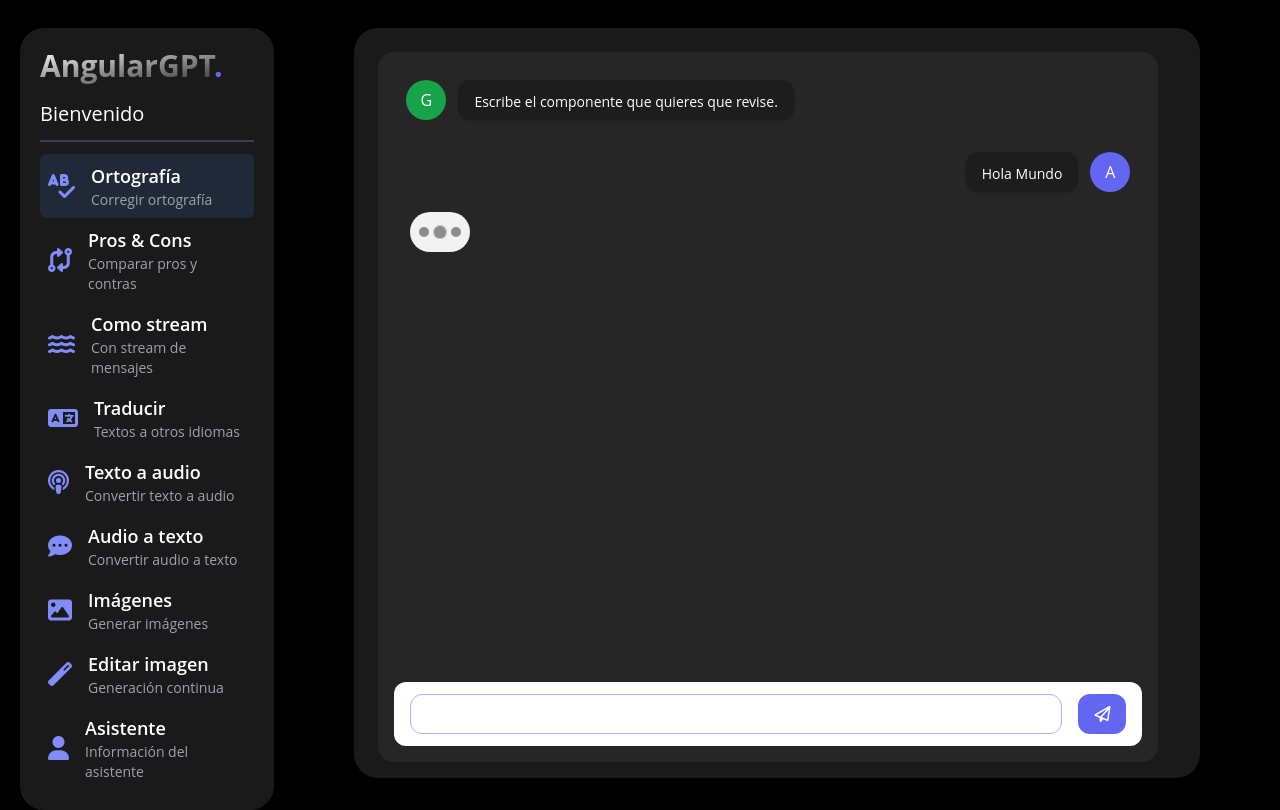
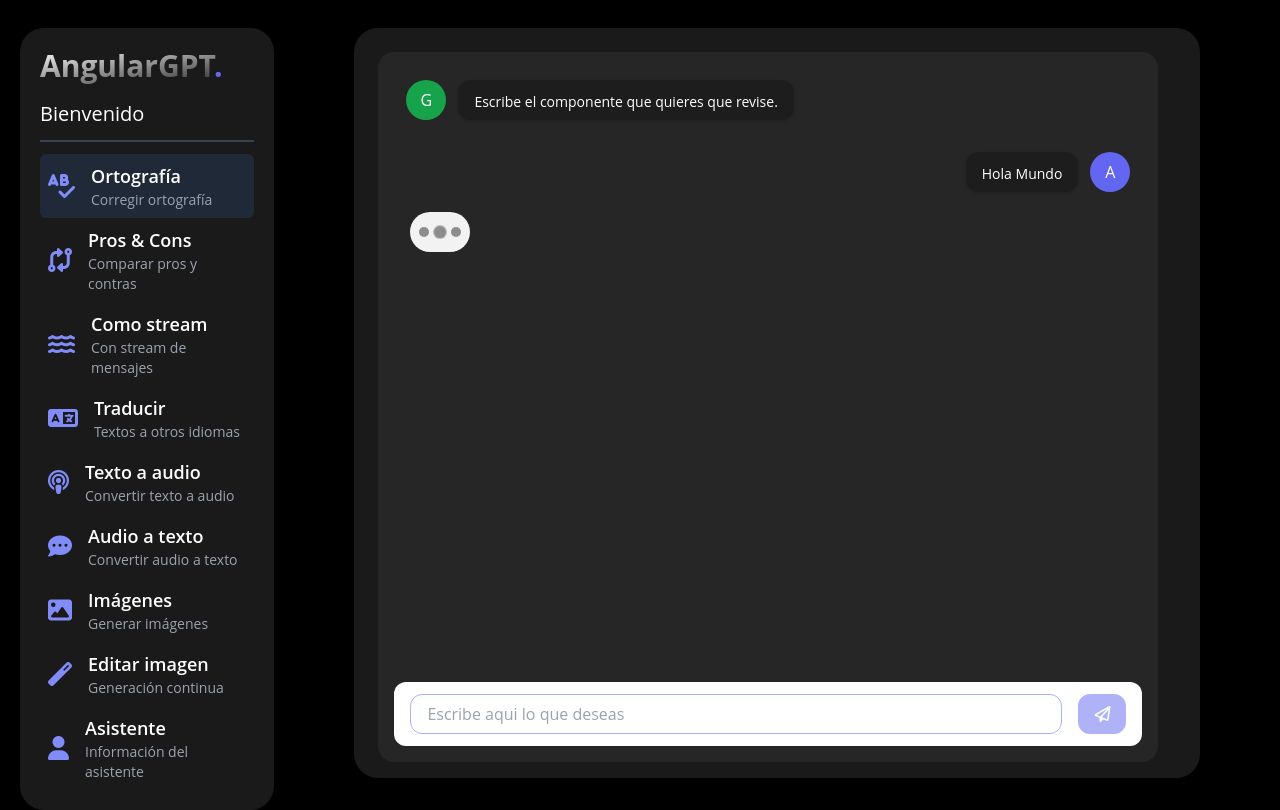
Before and after one commit to JonaxelN/AngularGpt, an Angular app: page /orthography in a window 1280 px wide. Built offline with nearby package versions, Linux system fonts and the light colour scheme.

Commit message:
Emit value to father

```diff
--- a/src/app/presentation/components/message-boxes/textMessageBox/textMessageBox.component.html
+++ b/src/app/presentation/components/message-boxes/textMessageBox/textMessageBox.component.html
@@ -9,13 +9,15 @@
        autofocus
        class="flex w-full border rounded-xl text-gray-800 focus:outline-none focus:border-indigo-300 pl-4 h-10"
        [placeholder]="placeholder"
+       [autocomplete]="disableCorrections ? 'on' : 'off'"
+       [spellcheck]="disableCorrections ? 'on' : 'off'"
        formControlName="prompt"
       >
     </div>
   </div>
 
   <div class="ml-4">
-    <button class="btn-primary" type="submit">
+    <button class="btn-primary" type="submit" [disabled]="form.invalid">
       <i class="fa-regular fa-paper-plane"></i>
     </button>
   </div>
--- a/src/app/presentation/pages/ortographyPage/ortographyPage.component.html
+++ b/src/app/presentation/pages/ortographyPage/ortographyPage.component.html
@@ -9,6 +9,6 @@
 
   </div>
 
-  <app-text-message-box></app-text-message-box>
+  <app-text-message-box placeholder="Escribe aqui lo que deseas" (onMessage)="handleMessage($event)"></app-text-message-box>
 
 </div>
--- a/src/app/presentation/pages/ortographyPage/ortographyPage.component.ts
+++ b/src/app/presentation/pages/ortographyPage/ortographyPage.component.ts
@@ -15,4 +15,11 @@
   templateUrl: './ortographyPage.component.html',
   changeDetection: ChangeDetectionStrategy.OnPush,
 })
-export default class OrtographyPageComponent { }
+export default class OrtographyPageComponent {
+
+
+  handleMessage(prompt: string) {
+    console.log(prompt);
+  }
+
+ }
```
